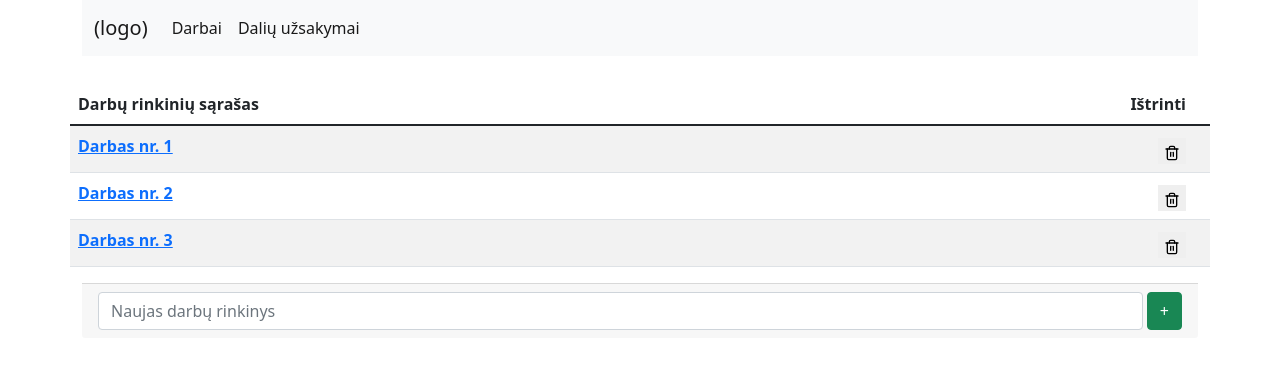
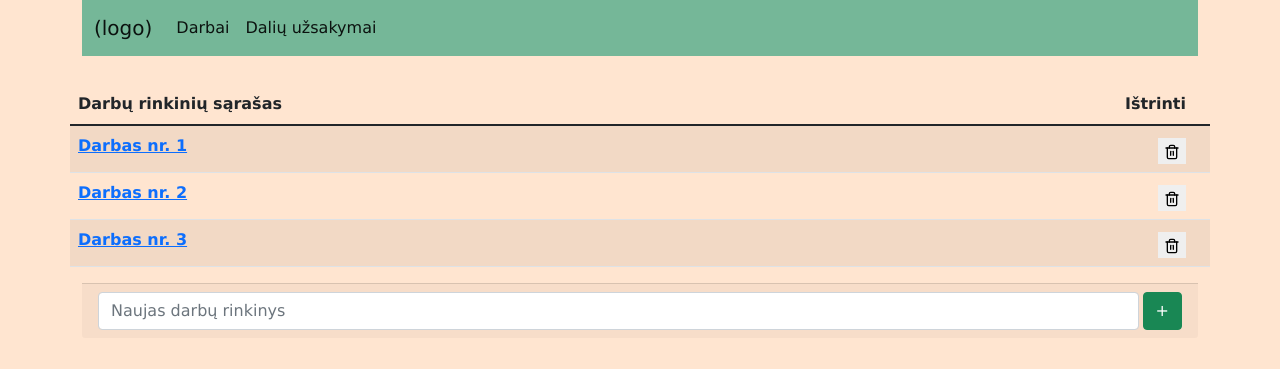
Before and after one commit to beisbolke322/Django_autoservisas, a Django app: page / in a window 1280 px wide. Shown: the top 369 px of the page. Run offline with Django 4.2, Linux system fonts and the light colour scheme; data comes from the database, SQL or seed files in the repository; lists and menus that the app fills with data are empty.

Commit message:
pagražinau

```diff
--- a/registracija/templates/home.html
+++ b/registracija/templates/home.html
@@ -47,7 +47,7 @@
 <form method="post" action="#">
   {% csrf_token %}
   <div class="card-footer" style="display: flex">
-    <input type="text" class="form-control me-1" placeholder="Naujas darbų rinkinys" aria-label="Nauja užduotis į sąrašą" aria-describedby="button-addon2" name="newT">
+    <input type="text" class="form-control me-1" placeholder="Naujas darbų rinkinys" aria-label="Nauja užduotis į sąrašą" aria-describedby="button-addon2" name="newT" style="margin-right: 7px;"">
     <button class="btn btn-success" type="submit" id="button-addon2" name="add" value="add">+</button>
   </div>
 </form>
--- a/templates/base.html
+++ b/templates/base.html
@@ -20,8 +20,8 @@
 </head>
 
 <body>
-    <div class="container">
-        <nav class="navbar navbar-expand-lg navbar-light bg-light">
+    <div class="container" style="margin-top: 0px">
+        <nav class="navbar navbar-expand-lg navbar-light" style="background-color: #75b798;">
           <div class="container-fluid">
                 <a class="navbar-brand" href="/">(logo)</a>
                 <div class="collapse navbar-collapse" id="navbarNav">
@@ -43,4 +43,10 @@
     integrity="sha384-ka7Sk0Gln4gmtz2MlQnikT1wXgYsOg+OMhuP+IlRH9sENBO0LRn5q+8nbTov4+1p"
     crossorigin="anonymous"></script>
 </body>
+<style>
+    body {
+        background-color: #ffe5d0;
+        font-family: 'Lucida Sans', 'Lucida Sans Regular', 'Lucida Grande', 'Lucida Sans Unicode', Geneva, Verdana, sans-serif;
+    }
+</style>
 </html>
```
